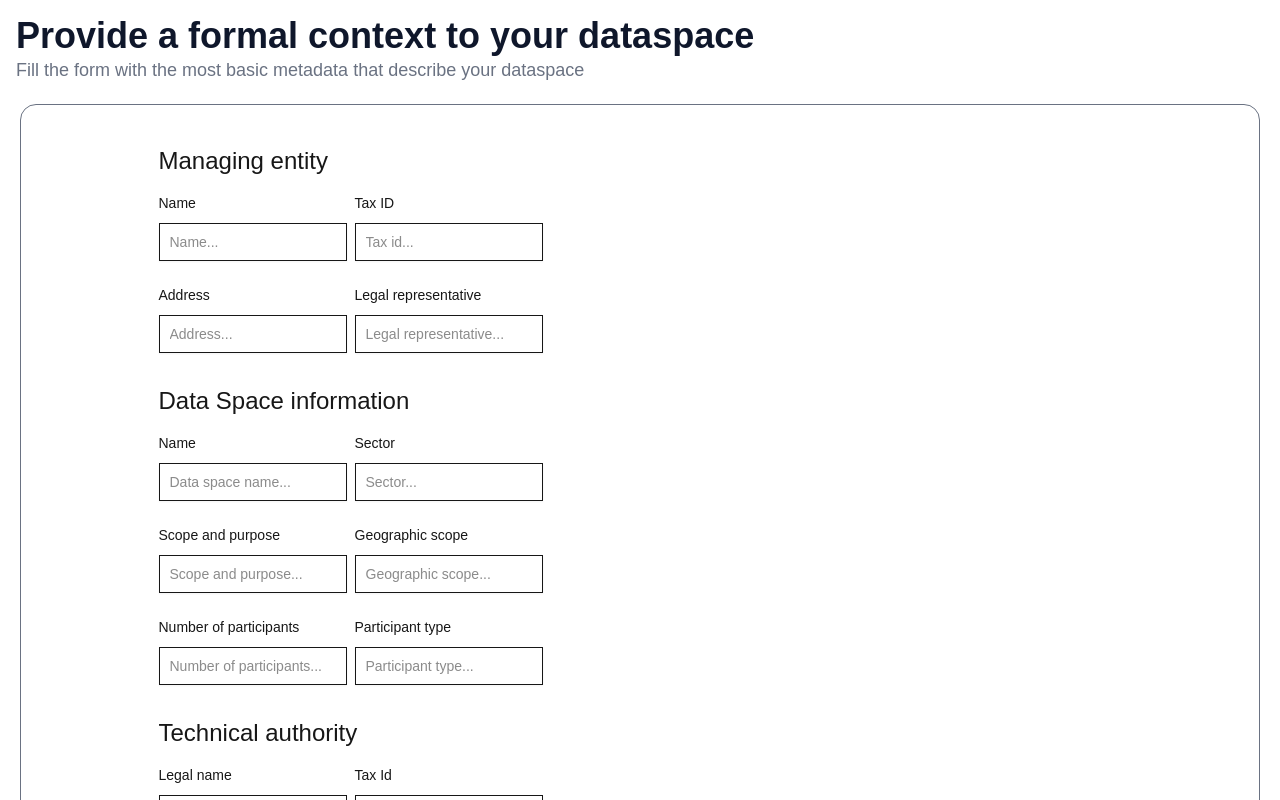
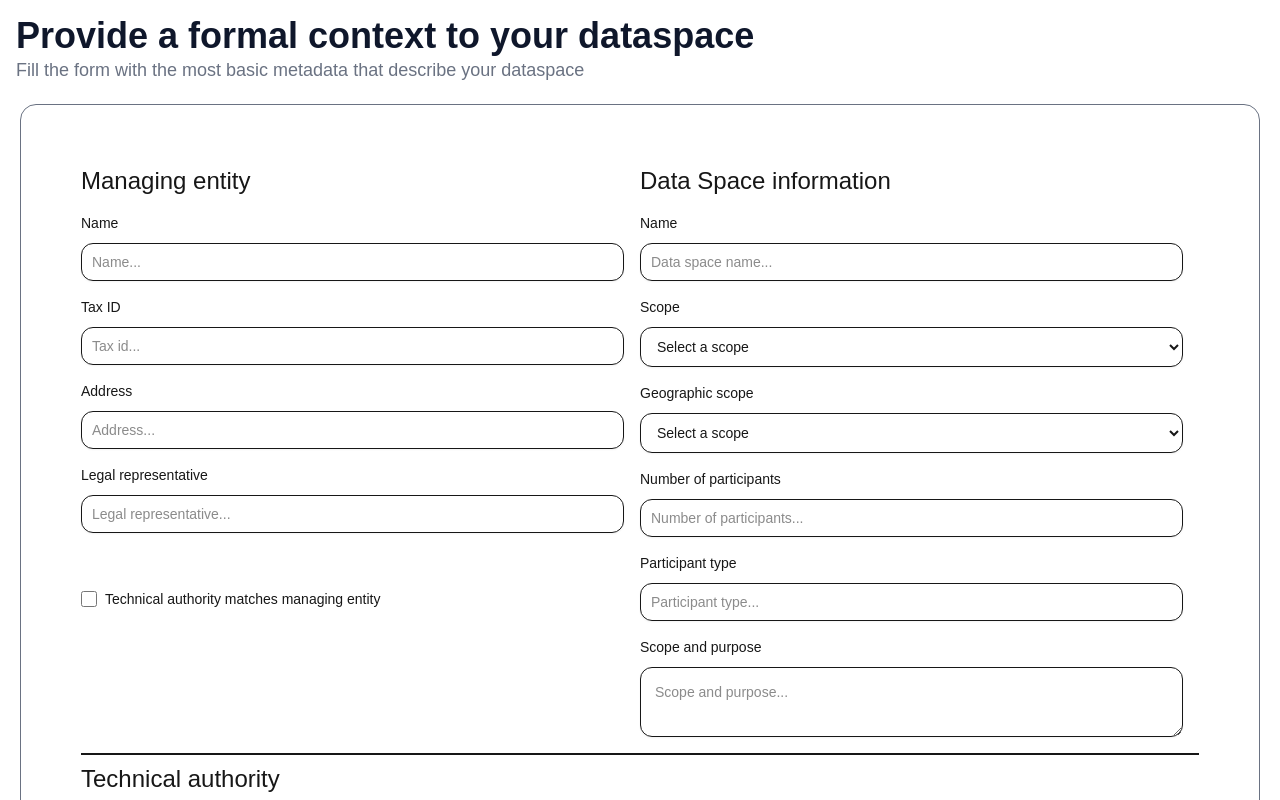
Before and after one commit to Kanzo-Tech/GADA, a Next.js app: page / in a window 1280 px wide. Shown: the top 800 px of the page. Built offline with nearby package versions, Linux system fonts and the light colour scheme.

Commit message:
[ADD] Vista contexto, cambios en componentes

```diff
--- a/src/app/styles/context-layout.css
+++ b/src/app/styles/context-layout.css
@@ -1,5 +1,9 @@
 @import "tailwindcss";
 
+.context-div {
+    @apply max-w-screen mb-2 space-y-4 border-b-2
+}
+
 .context-form {
-    @apply max-w-sm mx-auto space-y-4
+    @apply max-w-screen mb-4 mr-4 space-y-4
 }
--- a/src/app/styles/globals.css
+++ b/src/app/styles/globals.css
@@ -4,6 +4,10 @@
 :root {
   --background: #ffffff;
   --foreground: #171717;
+}
+
+@theme {
+  --color-brand: var(--color-blue-100);
 }
 
 @theme inline {
--- a/src/app/views/context-form/page.tsx
+++ b/src/app/views/context-form/page.tsx
@@ -1,29 +1,115 @@
 "use client";
 
-import { InputField, NumericField } from "@/components/form-fields";
-import { use, useState } from "react";
+import { InputField, SelectOption, NumericField, SelectField, TextAreaField } from "@/components/form-fields";
+import React, { useState } from "react";
 import '../../styles/context-layout.css';
 
+
+const sectorTypeOptions: SelectOption[] = [
+    { label: "example1", value: "example1" },
+    { label: "example2", value: "example2" }
+]
+
+const geographicScopeOptions: SelectOption[] = [
+    { label: "example1", value: "example1" },
+    { label: "example2", value: "example2" }
+]
+
+type ManagingEntity = {
+    name: string,
+    taxId: string,
+    address: string,
+    legalRepresentative: string
+}
+
+type DataSpace = {
+    name: string,
+    sector: string,
+    geographicScope: string,
+    participantType: string,
+    numberOfParticipants?: number,
+    scopeAndPurpose: string
+}
+
+type TechnicalAuthority = {
+    legalName: string,
+    taxId: string,
+    governanceRole: string,
+    geographicScope: string,
+    contact: string
+}
+
 function ContextForm() {
-    const [managingEntityName, setManagingEntityName] = useState<String>();
-    // const [dataSpaceSector, setDataSpaceSector] = useState<String>();
-    const [taxId, setTaxId] = useState<String>();
-    const [address, setAddress] = useState<String>();
-    const [legalRepresentative, setLegalRepresentative] = useState<String>();
-    // const [scopeAndPurpose, setScopeAndPurpose] = useState<String>();
 
-    const [dataSpaceName, setDataSpaceName] = useState<String>();
-    const [dataSpaceSector, setDataSpaceSector] = useState<String>();
-    const [scopeAndPurpose, setScopeAndPurpose] = useState<String>();
-    const [geographicScope, setGeographicScope] = useState<String>();
-    const [participantType, setParticipantType] = useState<String>();
-    const [numberOfParticipants, setNumberOfParticipants] = useState<BigInt>();
+    const [managingEntity, setManagingEntity] = useState<ManagingEntity>({
+        name: "",
+        taxId: "",
+        address: "",
+        legalRepresentative: ""
+    })
 
-    const [technicalAuthorityLegalName, setTechnicalAuthorityLegalName] = useState<String>();
-    const [technicalAuthorityId, setTechnicalAuthorityId] = useState<String>();
-    const [technicalAuthorityGovernanceRole, setTechnicalAuthorityGovernanceRole] = useState<String>();
-    // const [technicalAutorhityGeographicScope, setTechnicalAutorhityGeographicScope] = useState<String>();
-    const [technicalAuthorityContact, setTechnicalAuthorityContact] = useState<String>();
+    const [technicalAuthority, setTechnicalAuthority] = useState<TechnicalAuthority>({
+        legalName: "",
+        taxId: "",
+        governanceRole: "",
+        geographicScope: "",
+        contact: ""
+    })
+
+    const [dataspace, setDataSpace] = useState<DataSpace>({
+        name: "",
+        sector: "",
+        geographicScope: "",
+        participantType: "",
+        numberOfParticipants: undefined,
+        scopeAndPurpose: ""
+    })
+
+    const [checked, setChecked] = useState(false);
+
+    const handleManagingChange =
+        (field: keyof ManagingEntity) =>
+            (value: string) => {
+                setManagingEntity((prev) => ({ ...prev, [field]: value }))
+            };
+
+    const handleDataSpaceChange =
+        (field: keyof DataSpace) =>
+            (value: string) => {
+                setDataSpace((prev) => ({ ...prev, [field]: value }))
+            }
+
+    const handleTechnicalChange =
+        (field: keyof TechnicalAuthority) =>
+            (value: string) => {
+                setTechnicalAuthority((prev) => ({ ...prev, [field]: value }));
+            };
+
+    const handleNumberOfParticipantsChange = (value?: number) => {
+        setDataSpace((prev) => ({ ...prev, numberOfParticipants: value }));
+    };
+
+    const handleChecked = (e: React.ChangeEvent<HTMLInputElement>) => {
+        const isChecked = e.target.checked;
+        setChecked(isChecked);
+
+
+        if (isChecked) {
+            setTechnicalAuthority((prev) => ({
+                ...prev,
+                legalName: managingEntity.name,
+                taxId: managingEntity.taxId
+            }))
+        } else {
+            setTechnicalAuthority((prev) => (
+                {
+                    ...prev,
+                    legalName: "",
+                    taxId: "",
+                }))
+        }
+    }
+
 
     return (
         <div>
@@ -31,92 +117,120 @@ function ContextForm() {
                 <h1 className="text-4xl font-bold text-slate-900">Provide a formal context to your dataspace</h1>
                 <p className="text-gray-500 text-lg">Fill the form with the most basic metadata that describe your dataspace</p>
             </div>
-            <div className="grid grid-cols-2 grid-flow-row min-h-screen border rounded-2xl border-gray-500 m-5 p-10">
+
+            <div className="border rounded-2xl border-gray-500 m-5 p-15">
+                <div className="grid grid-cols-2">
+                    <div className="context-div">
+                        <h2 className="text-2xl">Managing entity</h2>
                         <div className="context-form">
-                    <h2 className="text-2xl mb-4">Managing entity</h2>
-                    <form className="max-w-sm mx-auto space-y-4 grid grid-cols-2 gap-2">
                             <InputField
                                 title="Name"
                                 placeholder="Name..."
-                            onChange={setManagingEntityName}
+                                onChange={handleManagingChange("name")}
                             />
                             <InputField
                                 title="Tax ID"
                                 placeholder="Tax id..."
-                            onChange={setTaxId}
+                                onChange={handleManagingChange("taxId")}
                             />
                             <InputField
                                 title="Address"
                                 placeholder="Address..."
-                            onChange={setAddress}
+                                onChange={handleManagingChange("address")}
                             />
                             <InputField
                                 title="Legal representative"
                                 placeholder="Legal representative..."
-                            onChange={setLegalRepresentative}
+                                onChange={handleManagingChange("legalRepresentative")}
                             />
-                    </form>
-                    <h2 className="text-2xl mb-4">Data Space information</h2>
-                    <form className="max-w-sm mx-auto space-y-4 grid grid-cols-2 gap-2">
+                        </div>
+                        <div className="flex items-center mb-4">
+                            <input
+                                onChange={handleChecked}
+                                type="checkbox"
+                                checked={checked}
+                                className="w-4 h-4 border border-default-medium rounded-xs bg-neutral-secondary-medium focus:ring-2 focus:ring-brand-soft"
+                            />
+                            <label className="select-none ms-2 m-10 text-sm font-medium text-heading">
+                                Technical authority matches managing entity
+                            </label>
+                        </div>
+                    </div>
+
+                    <div className="context-div">
+                        <h2 className="text-2xl">Data Space information</h2>
+                        <div className="context-form">
                             <InputField
                                 title="Name"
                                 placeholder="Data space name..."
-                            onChange={setDataSpaceName}
+                                onChange={handleDataSpaceChange("name")}
                             />
-                        <InputField
-                            title="Sector"
-                            placeholder="Sector..."
-                            onChange={setDataSpaceSector}
+                            <SelectField
+                                label="Scope"
+                                placeholder="Select a scope"
+                                options={sectorTypeOptions}
+                                onChange={(e) => handleDataSpaceChange("scopeAndPurpose")(e)}
                             />
-                        <InputField
-                            title="Scope and purpose"
-                            placeholder="Scope and purpose..."
-                            onChange={setScopeAndPurpose}
-                        />
-                        <InputField
-                            title="Geographic scope"
-                            placeholder="Geographic scope..."
-                            onChange={setGeographicScope}
+                            <SelectField
+                                label="Geographic scope"
+                                placeholder="Select a scope"
+                                options={geographicScopeOptions}
+                                onChange={(e) => handleDataSpaceChange("geographicScope")(e)}
                             />
                             <NumericField
                                 title="Number of participants"
                                 placeholder="Number of participants..."
-                            onChange={setNumberOfParticipants}
+                                onChange={(e) => handleNumberOfParticipantsChange(e)}
                             />
                             <InputField
                                 title="Participant type"
                                 placeholder="Participant type..."
-                            onChange={setParticipantType}
+                                onChange={handleDataSpaceChange("participantType")}
                             />
-                    </form>
-                    <h2 className="text-2xl mb-4">Technical authority</h2>
-                    <form className="max-w-sm mx-auto space-y-4 grid grid-cols-2 gap-2 divide divide-dotted">
+                            <TextAreaField
+                                title="Scope and purpose"
+                                placeholder="Scope and purpose..."
+                                onChange={handleDataSpaceChange("scopeAndPurpose")}
+                            />
+                        </div>
+                    </div>
+                </div>
+                <div className="mb-4 space-y-4">
+                    <h2 className="text-2xl">Technical authority</h2>
+                    <div className="context-form">
                         <InputField
                             title="Legal name"
+                            value={technicalAuthority.legalName}
                             placeholder="Legal name..."
-                            onChange={setTechnicalAuthorityLegalName}
+                            onChange={handleTechnicalChange("legalName")}
                         />
                         <InputField
                             title="Tax Id"
+                            value={technicalAuthority.taxId}
                             placeholder="Tax Id..."
-                            onChange={setTechnicalAuthorityId}
+                            onChange={handleTechnicalChange("taxId")}
                         />
                         <InputField
                             title="Governance role"
                             placeholder="Role..."
-                            onChange={setTechnicalAuthorityGovernanceRole}
+                            onChange={handleTechnicalChange("governanceRole")}
                         />
                         <InputField
                             title="Contact information"
                             placeholder="contact@information.com"
-                            onChange={setTechnicalAuthorityContact}
+                            onChange={handleTechnicalChange("contact")}
                         />
-                        <p> Checkbox </p>
-                    </form>
+                        <SelectField
+                            label="Geographic scope"
+                            placeholder="Select a scope"
+                            options={geographicScopeOptions}
+                            onChange={(e) => handleTechnicalChange("geographicScope")(e)}
+                        />
 
                     </div>
                 </div>
-        </div >
+            </div>
+        </div>
     );
 }
 
--- a/src/components/form-fields.tsx
+++ b/src/components/form-fields.tsx
@@ -3,40 +3,137 @@ import React from "react";
 interface InputFieldProps<T = string> {
     title: string,
     placeholder?: string,
-    value?: string,
+    value?: string | undefined,
     onChange: (newValue: T) => void
-}
-
-// Tipo genérico para las opciones
-export interface MultiSelectOption<T = string> {
-    label: string,
-    value: T
 }
 
 // Props de multiselect
 interface MultiSelectProps<T = string> {
     label?: string,
-    options: MultiSelectOption<T>[];
+    options: SelectOption<T>[];
     value: T[];
-    onChange: (newValue: T[]) => void;
     placeholder?: string;
     disabled?: boolean;
+    onChange: (newValue: T[]) => void;
 }
 
-const InputField = ({ title, placeholder }: InputFieldProps) => {
+interface SelectProps<T = string> {
+    label?: string,
+    options: SelectOption<string>[],
+    placeholder?: string,
+    value?: T,
+    onChange: (newValue: T) => void;
+}
+
+// Tipo genérico para las opciones
+export interface SelectOption<T = string> {
+    label: string,
+    value: T
+}
+
+const InputField = <T extends string | number = string>({
+    title,
+    placeholder,
+    value,
+    onChange
+
+}: InputFieldProps<T>) => {
     return (
         <div>
-            <h1 className="block mb-2.5 text-sm font-medium text-heading"> {title} </h1>
-            <input className="bg-neutral-secondary-medium border border-default-medium text-heading text-sm rounded-base focus:ring-brand focus:border-brand block w-full px-2.5 py-2 shadow-xs placeholder:text-body" type="text" placeholder={placeholder} />
+            <h1 className="block mb-2.5 text-sm font-medium text-heading">
+                {title}
+            </h1>
+            <input
+                className="bg-neutral-secondary-medium border border-default-medium text-heading text-sm rounded-xl focus:ring-brand focus:border-brand block w-full px-2.5 py-2 shadow-xs placeholder:text-body"
+                type="text"
+                placeholder={placeholder}
+                value={value}
+                onChange={(e) => onChange(e.target.value as T)}
+            />
         </div>
     );
 }
 
-const NumericField = ({ title, placeholder }: InputFieldProps<BigInt>) => {
+const NumericField = ({
+    title,
+    placeholder,
+    value,
+    onChange
+}: InputFieldProps<number>) => {
     return (
         <div>
             <h1 className="block mb-2.5 text-sm font-medium text-heading"> {title} </h1>
-            <input className="bg-neutral-secondary-medium border border-default-medium text-heading text-sm rounded-base focus:ring-brand focus:border-brand block w-full px-2.5 py-2 shadow-xs placeholder:text-body" type="number" placeholder={placeholder} />
+            <input
+                className="bg-neutral-secondary-medium border border-default-medium text-heading text-sm rounded-xl focus:ring-brand focus:border-brand block w-full px-2.5 py-2 shadow-xs placeholder:text-body"
+                type="number"
+                placeholder={placeholder}
+                value={value ?? ""}
+                onChange={(e) => {
+                    const raw = e.target.value;
+                    onChange(raw === "" ? NaN : Number(raw))
+                }}
+            />
+        </div>
+    );
+}
+
+const TextAreaField = ({
+    title,
+    placeholder,
+    value,
+    onChange
+}: InputFieldProps) => {
+    return (
+        <div>
+            <form>
+                <h1 className="block mb-2.5 text-sm font-medium text-heading">
+                    {title}
+                </h1>
+                <textarea
+                    id="message"
+                    className="bg-neutral-secondary-medium border border-default-medium text-heading text-sm rounded-xl focus:ring-brand focus:border-brand block w-full p-3.5 shadow-xs placeholder:text-body"
+                    placeholder={placeholder}
+                    value={value ?? ""}
+                    onChange={(e) => onChange(e.target.value)}
+                />
+            </form>
+        </div>
+    );
+}
+
+function SelectField<T = string>({
+    label,
+    options,
+    placeholder,
+    value,
+    onChange
+}: SelectProps<T>) {
+
+    const stringValue = String(value ?? "");
+
+    return (
+        <div className="flex flex-col gap-2">
+            <form>
+                <h1 className="block mb-2.5 text-sm font-medium text-heading"> {label} </h1>
+                <select
+                    className="block w-full px-3 py-2.5 bg-neutral-secondary-medium border border-default-medium text-heading text-sm rounded-xl focus:ring-brand focus:border-brand shadow-xs placeholder:text-body"
+                    value={stringValue}
+                    onChange={(e) => {
+                        if (!onChange) return;
+                        const raw = e.target.value;
+
+                        onChange(raw as unknown as T);
+
+                    }}
+                >
+                    {placeholder && <option selected>{placeholder}</option>}
+                    {options.map((opt) => (
+                        <option key={String(opt.value)} value={String(opt.value)}>
+                            {opt.label}
+                        </option>
+                    ))}
+                </select>
+            </form>
         </div>
     );
 }
@@ -90,5 +187,7 @@ function MultiSelectField<T = string>({
 export {
     InputField,
     MultiSelectField,
-    NumericField
+    NumericField,
+    TextAreaField,
+    SelectField
 }
```
Also changed, not shown: src/app/views/docgen/page.tsx (+4 -4 lines). Lines whose indentation alone changed are shown as unchanged.
